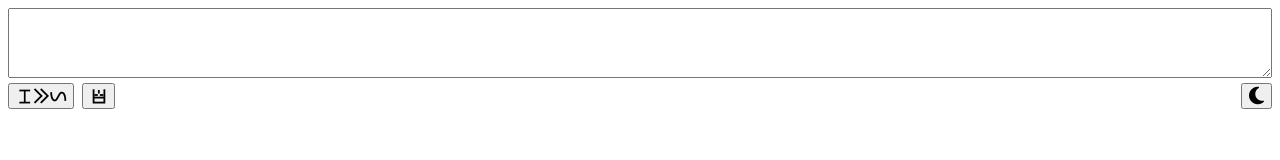
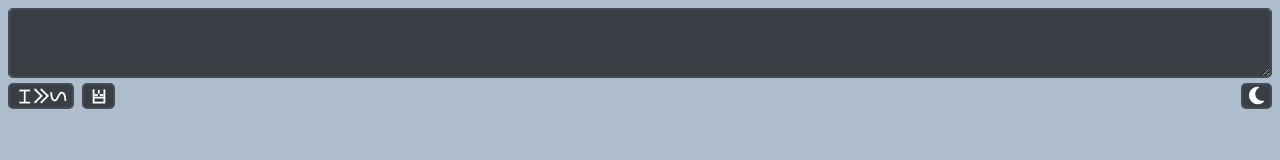
Before and after one commit to Isaiah-Schiroyisey/sitelen-pona-renderer, a plain HTML site: page docs/index.html in a window 1280 px wide. Both pictures are taken after a click on the button 1254 px from the left and 96 px from the top of the page. Drawn offline with Linux system fonts and the light colour scheme.

Commit message:
Improve button and textarea styling in CSS
I just made some basic visual upgrades. The HTML edit was just removing a couple empty lines.

```diff
--- a/docs/nasin-sitelen.css
+++ b/docs/nasin-sitelen.css
@@ -22,7 +22,7 @@
 
 .light-body {
     margin: 0px;
-    background-color: white;
+    background-color: hsl(213, 25%, 75%);
     color: black;
     font-family: linja-pona;
     display: grid;
@@ -41,6 +41,18 @@ button {
     font-family: linja-pona;
     font-weight: bold;
     font-size: 20px;
+    border: 2px solid hsl(213, 9%, 30%);
+    border-radius: 5px;
+    background-color: hsl(213, 9%, 25%);
+    color: white;
+}
+
+button:hover {
+    cursor: pointer;
+}
+
+button:active {
+    background-color: hsl(213, 9%, 50%);
 }
 
 #reset {
@@ -125,5 +137,8 @@ textarea {
     width: 100%;
     font-size: 2em;
     font-family: linja-pona;
-
+    border: 2px solid hsl(213, 9%, 30%);
+    border-radius: 5px;
+    background-color: hsl(213, 9%, 25%);
+    color: white;
 }
```
Also changed, not shown: docs/index.html (line endings or trailing spaces).
